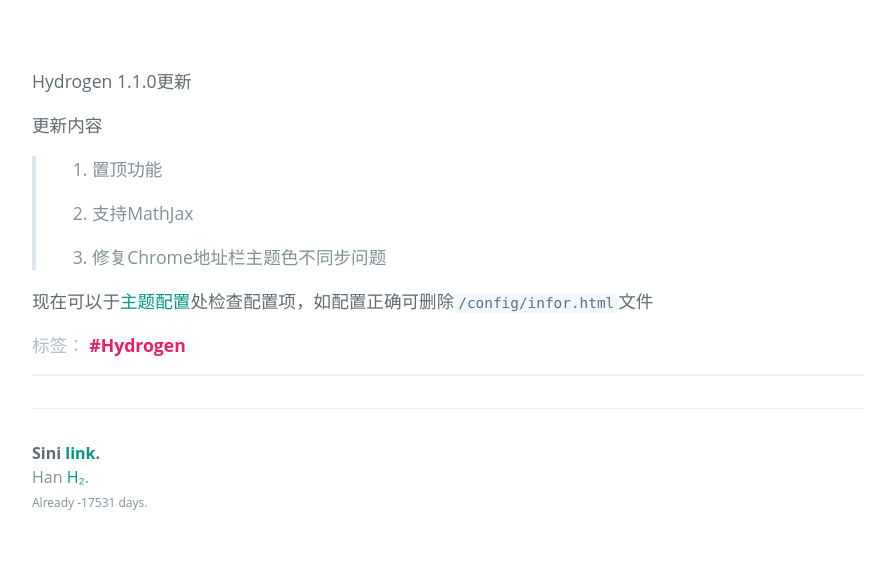
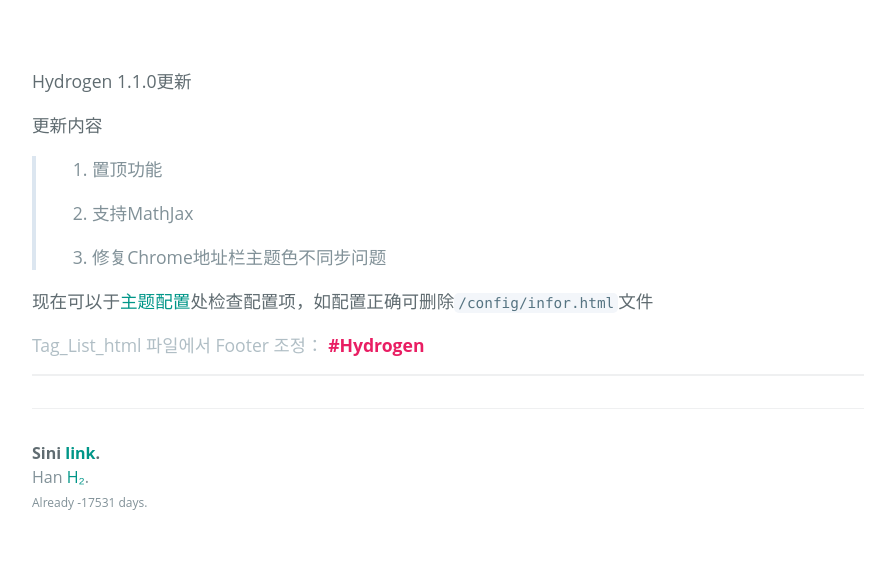
Before and after one commit to sini1919/sini1919.github.io, a Jekyll site: the page built from _posts/2019-7-20-update.md, in a window 1280 px wide. Shown: the part 350-911 px from the top of the page, without its empty margins (192-1087 px from the left). Built offline with Jekyll 4.4.1, drawn with Linux system fonts in a browser that asks for light colours; some web fonts are replaced.

Commit message:
포스트와 태그 관계 분석 중

```diff
--- a/_includes/tags_list.html
+++ b/_includes/tags_list.html
@@ -1,6 +1,6 @@
 {% if include.tag_count > 0 %}
 <footer>
-    <div style="color: #B0BEC5">标签：
+    <div style="color: #B0BEC5"> Tag_List_html 파일에서 Footer 조정：
     {% for tag in include.tags %}
     <a class="tag" style="color: #E91E63;font-weight:bold" href="{{site.baseurl}}/pages/tags#{{tag}}">#{{tag}}</a>
     {% endfor %}
```
Also changed, not shown: _posts/2020-6-15-winexpo.md (+1 -1 lines).
